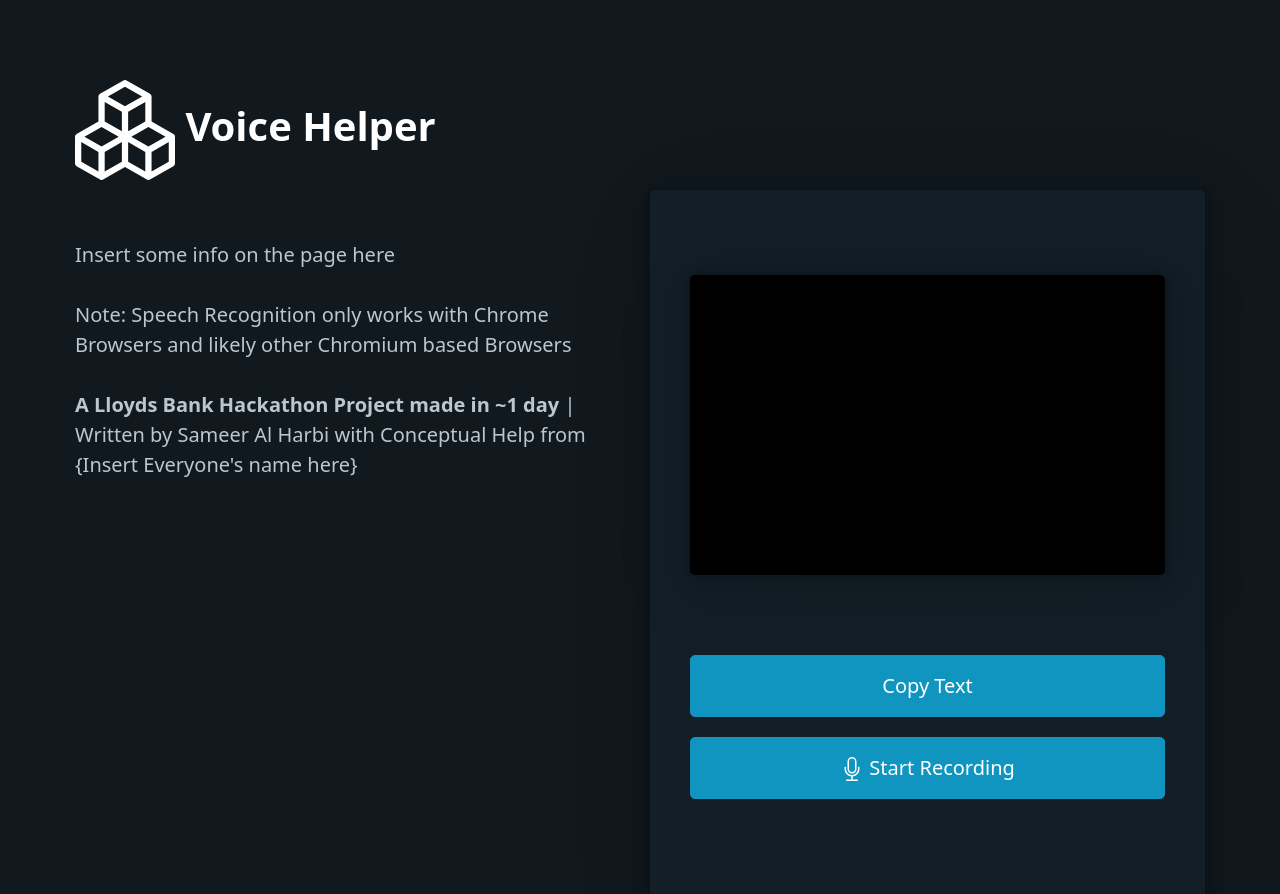
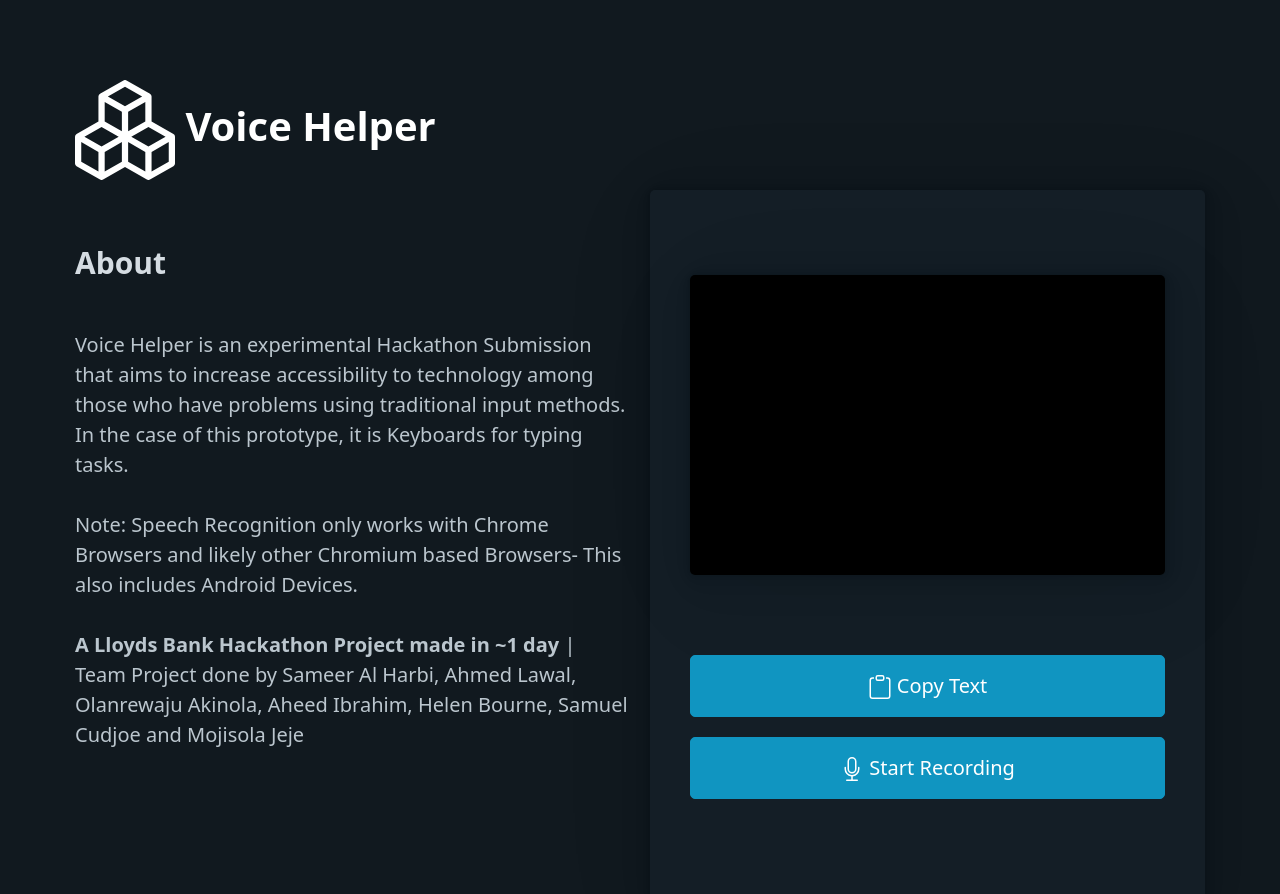
Before and after one commit to SamHarbi/VoiceHelper, a plain HTML site: page index.html in a window 1280 px wide. Drawn offline with Linux system fonts and the light colour scheme.

Commit message:
Add About Section, Add Everyone to Credits

```diff
--- a/index.html
+++ b/index.html
@@ -15,10 +15,8 @@
 
 <body>
     <main class="container">
-
         <div class="grid">
             <div>
-
                 <h1 id="inlineE">
                     <span>
                         <svg xmlns="http://www.w3.org/2000/svg" width="100" height="100" fill="currentColor" class="bi bi-boxes" viewBox="0 0 16 16">
@@ -27,21 +25,29 @@
                     </span>
                 Voice Helper</h1>
 
-                <p>Insert some info on the page here</p>
+                <h3>About</h3>
+                <p>Voice Helper is an experimental Hackathon Submission that aims to increase accessibility to technology among those who have problems using traditional input methods. In the case of this prototype, it is
+                    Keyboards for typing tasks. </p>
 
-                <p>Note: Speech Recognition only works with Chrome Browsers and likely other Chromium based Browsers</p>
+                <p>Note: Speech Recognition only works with Chrome Browsers and likely other Chromium based Browsers- This also includes Android Devices.</p>
 
-                <p><strong>A Lloyds Bank Hackathon Project made in ~1 day</strong> | Written by Sameer Al Harbi with Conceptual Help from {Insert Everyone's name here}</p>
+                <p><strong>A Lloyds Bank Hackathon Project made in ~1 day</strong> | Team Project done by Sameer Al Harbi, Ahmed Lawal, Olanrewaju Akinola, Aheed Ibrahim, Helen Bourne, Samuel Cudjoe and Mojisola Jeje</p>
 
             </div>
             <div>
                 <br>
                 <article>
 
+                    <article id="copyForm" contenteditable></article>
+                    <button onclick="copyButton()" id="copyButtonTag">
 
+                        <svg xmlns="http://www.w3.org/2000/svg" width="24" height="24" fill="currentColor" class="bi bi-clipboard" viewBox="0 0 16 16">
+                            <path d="M4 1.5H3a2 2 0 0 0-2 2V14a2 2 0 0 0 2 2h10a2 2 0 0 0 2-2V3.5a2 2 0 0 0-2-2h-1v1h1a1 1 0 0 1 1 1V14a1 1 0 0 1-1 1H3a1 1 0 0 1-1-1V3.5a1 1 0 0 1 1-1h1v-1z"/>
+                            <path d="M9.5 1a.5.5 0 0 1 .5.5v1a.5.5 0 0 1-.5.5h-3a.5.5 0 0 1-.5-.5v-1a.5.5 0 0 1 .5-.5h3zm-3-1A1.5 1.5 0 0 0 5 1.5v1A1.5 1.5 0 0 0 6.5 4h3A1.5 1.5 0 0 0 11 2.5v-1A1.5 1.5 0 0 0 9.5 0h-3z"/>
+                          </svg>
+                        Copy Text
 
-                    <article id="copyForm" contenteditable></article>
-                    <button onclick="copyButton()">Copy Text</button>
+                    </button>
 
                     <button role="button" onclick="runSpeechRecognition()">
                         <svg xmlns="http://www.w3.org/2000/svg" width="24" height="24" fill="currentColor" class="bi bi-mic" viewBox="0 0 16 16">
--- a/speech.js
+++ b/speech.js
@@ -35,6 +35,10 @@ function runSpeechRecognition() {
 }
 
 function copyButton() {
-	copydata = document.getElementById("copyForm")
+	copydata = document.getElementById("copyForm");
+	copyButton = document.getElementById("copyButtonTag");
+
+	copyButton.innerHTML = "Copied!"
+
 	navigator.clipboard.writeText(copydata.innerHTML);
 }
```
